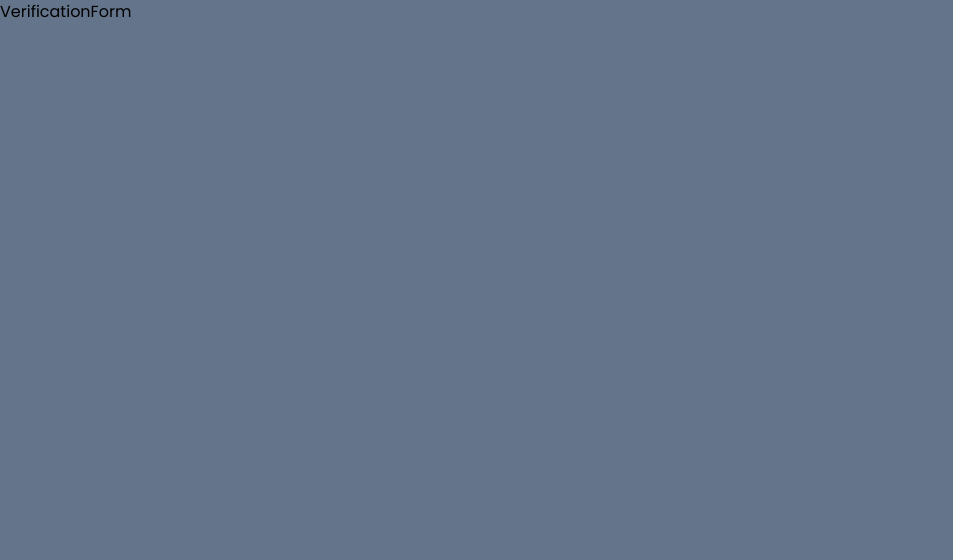
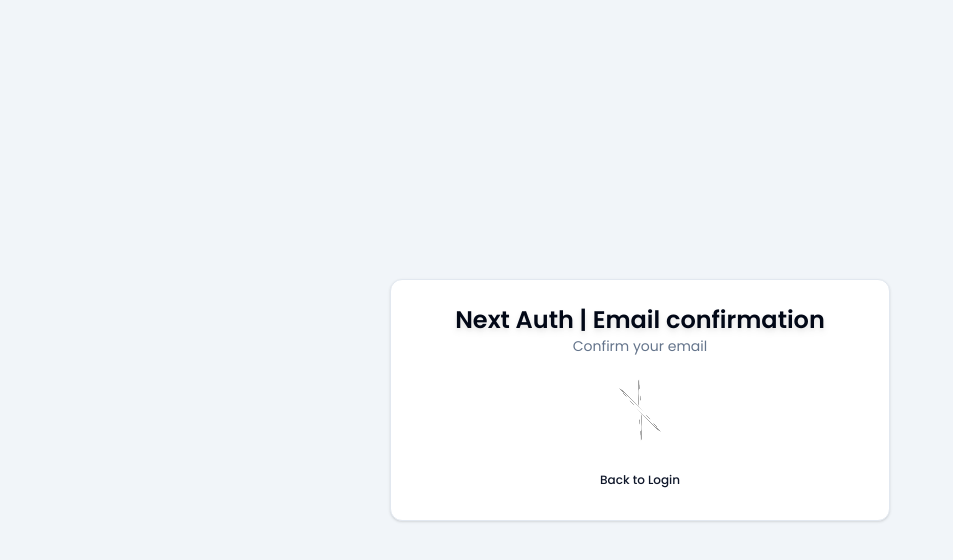
Before and after one commit to joe-jngigi/next_auth_V5, a Next.js app: page /auth/new-verification in a window 1280 px wide. Shown: the top 560 px of the page, without its empty margins (0-953 px from the left). Built offline with nearby package versions, Linux system fonts and the light colour scheme; no server answers.

Commit message:
UPDATE: Added spinner on the verfication form

```diff
--- a/app/auth/new-verification/page.tsx
+++ b/app/auth/new-verification/page.tsx
@@ -3,7 +3,7 @@
 
 const NewVerificationPage = () => {
   return (
-    <div className="bg-slate-500 w-full h-full">
+    <div className=" w-full h-full flex-c-center">
       <VerificationForm />
     </div>
   );
--- a/package.json
+++ b/package.json
@@ -21,12 +21,13 @@
     "bcryptjs": "^2.4.3",
     "class-variance-authority": "^0.7.0",
     "clsx": "^2.0.0",
-    "next": "^14.1.1-canary.80",
+    "next": "^14.1.1-canary.82",
     "next-auth": "^5.0.0-beta.13",
     "react": "^18",
     "react-dom": "^18",
     "react-hook-form": "^7.50.1",
     "react-icons": "^5.0.1",
+    "react-spinners": "^0.13.8",
     "react-toastify": "^10.0.4",
     "resend": "^3.2.0",
     "sharp": "^0.33.2",
--- a/src/components/auth/verification-form.tsx
+++ b/src/components/auth/verification-form.tsx
@@ -1,7 +1,24 @@
-import React from 'react'
+"use client";
+
+import React from "react";
+import * as Spinners from "react-spinners";
+import { CardWrapper } from "@/src";
+import { useSearchParams } from "next/navigation";
 
 export const VerificationForm = () => {
+
+  const searchParams = useSearchParams()
+  const verifyUserToken = searchParams.get("token")
   return (
-    <div>VerificationForm</div>
-  )
-}
+    <CardWrapper
+      backButtonHref="/auth/login"
+      backButtonLabel="Back to Login"
+      headerTitle="Next Auth | Email confirmation"
+      headerLabel="Confirm your email"
+    >
+      <div className="flex-c-center gap-10">
+        <Spinners.RingLoader />
+      </div>
+    </CardWrapper>
+  );
+};
```
Also changed, not shown: 2 other files (tests, documents, lock files or other folders).
